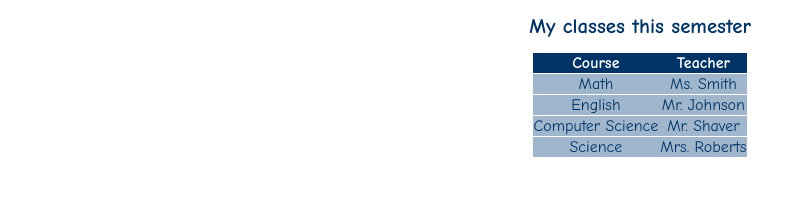
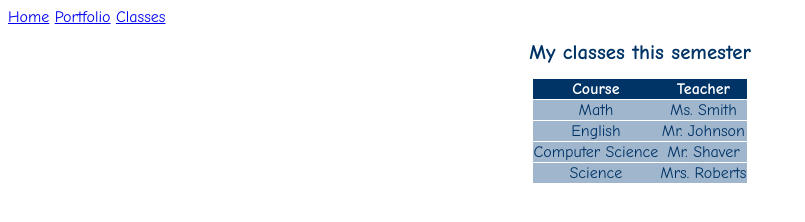
Before and after one commit to Braeden90000/Nutya, a plain HTML site: page classes.html in a window 1280 px wide. Shown: the whole page, without its empty margins (0-805 px from the left). Drawn offline with Linux system fonts and the light colour scheme.

Commit message:
Update classes.html

```diff
--- a/classes.html
+++ b/classes.html
@@ -1,6 +1,9 @@
 
 <!DOCTYPE html> <html>
 <head>
+     <a href="index.html">Home</a>
+<a href="portfolio.html">Portfolio</a>
+<a href="classes.html">Classes</a>
              <link href="schedule.css" rel="stylesheet" type="text/css">
 <meta charset="utf-8">
 <title>Classes</title> </head>
@@ -8,5 +11,4 @@
 <h1>My classes this semester</h1> <table>
 <tr><th>Course</th><th>Teacher</th></tr> <tr><td>Math</td><td>Ms. Smith</td></tr> <tr><td>English</td><td>Mr. Johnson</td></tr> <tr><td>Computer Science</td><td>Mr. Shaver</td></tr> <tr><td>Science</td><td>Mrs. Roberts</td></tr>
 </table> </body>
-
 </html>
```
